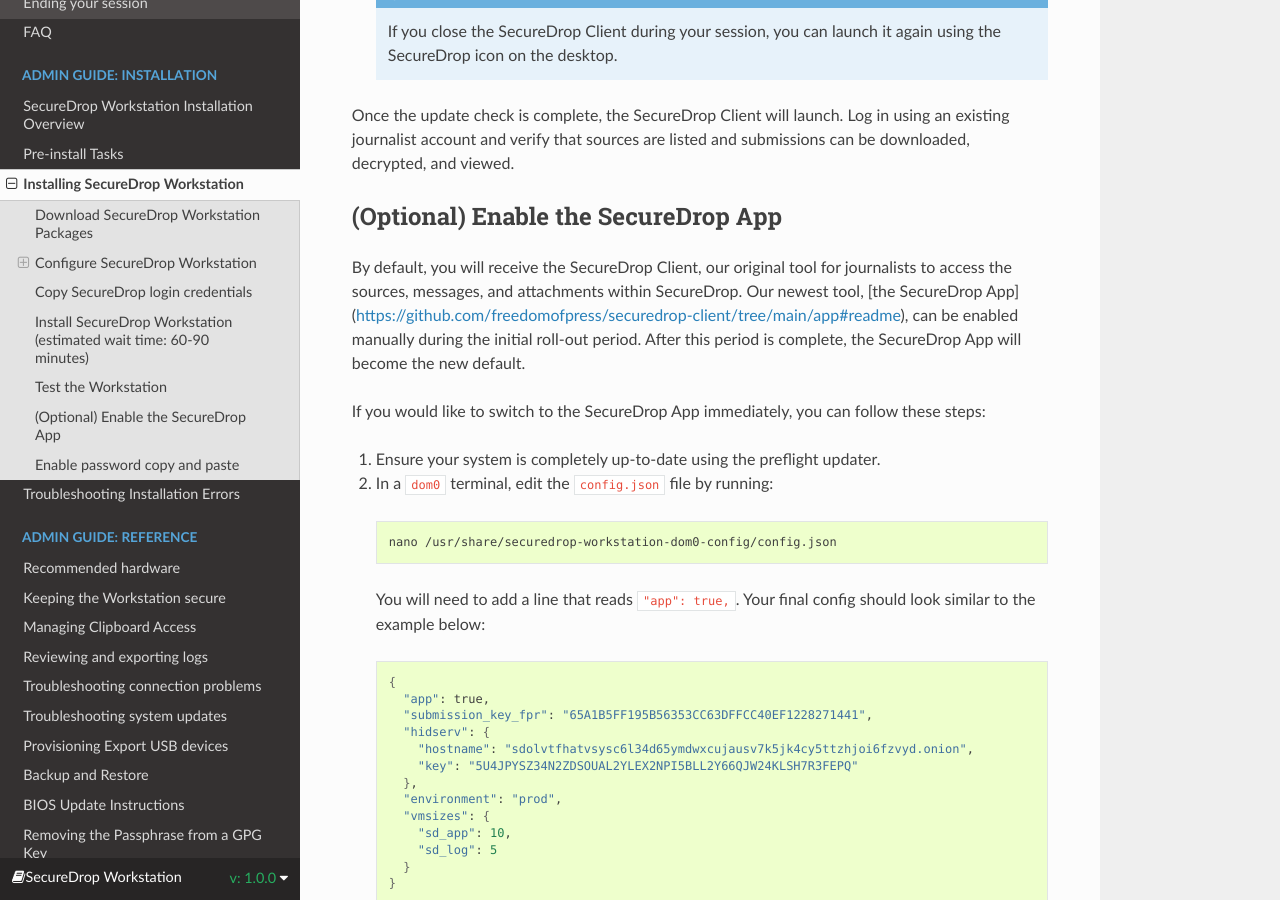
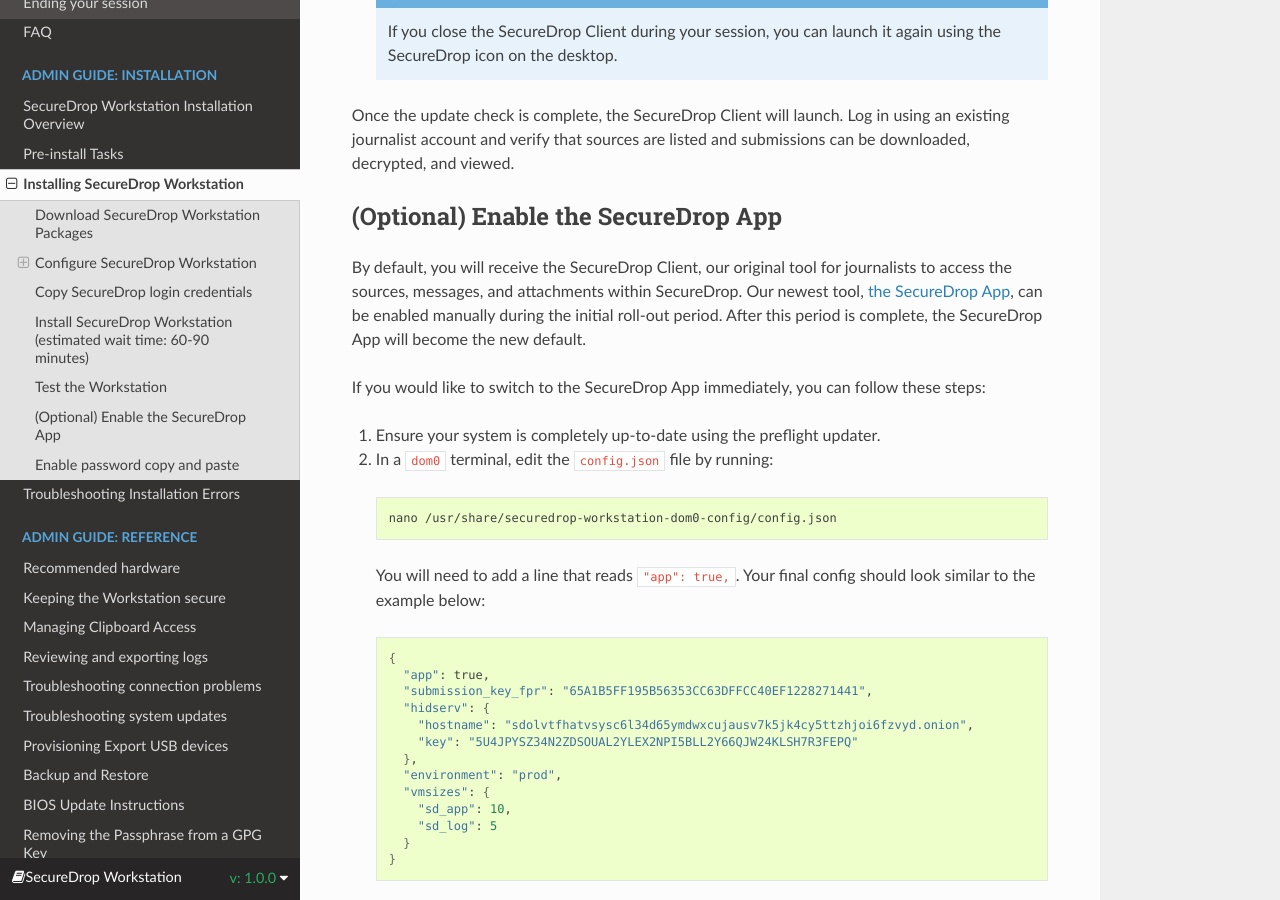
Before and after one commit to freedomofpress/securedrop-workstation-docs, a Sphinx documentation site: the page built from docs/admin/install/install.rst, in a window 1280 px wide and 900 px high, scrolled down 5088 px. Built offline with Sphinx 7.4.7 and the Read the Docs theme 3.1.0, drawn with Linux system fonts in a browser that asks for light colours.

Commit message:
Update install.rst
I guess this is how you have to make a hyperlink in rst

```diff
--- a/docs/admin/install/install.rst
+++ b/docs/admin/install/install.rst
@@ -158,7 +158,7 @@
 ~~~~~~~~~~~~~~~~~~~~~~~~~~~~~~~~~~~~
 
 By default, you will receive the SecureDrop Client, our original tool for journalists to access the sources,
-messages, and attachments within SecureDrop. Our newest tool, [the SecureDrop App](https://github.com/freedomofpress/securedrop-client/tree/main/app#readme), can be enabled manually during the initial roll-out period. After this period is complete, the SecureDrop App will become the new default.
+messages, and attachments within SecureDrop. Our newest tool, `the SecureDrop App  <https://github.com/freedomofpress/securedrop-client/tree/main/app#readme>`_, can be enabled manually during the initial roll-out period. After this period is complete, the SecureDrop App will become the new default.
 
 If you would like to switch to the SecureDrop App immediately, you can follow these steps:
 
```
